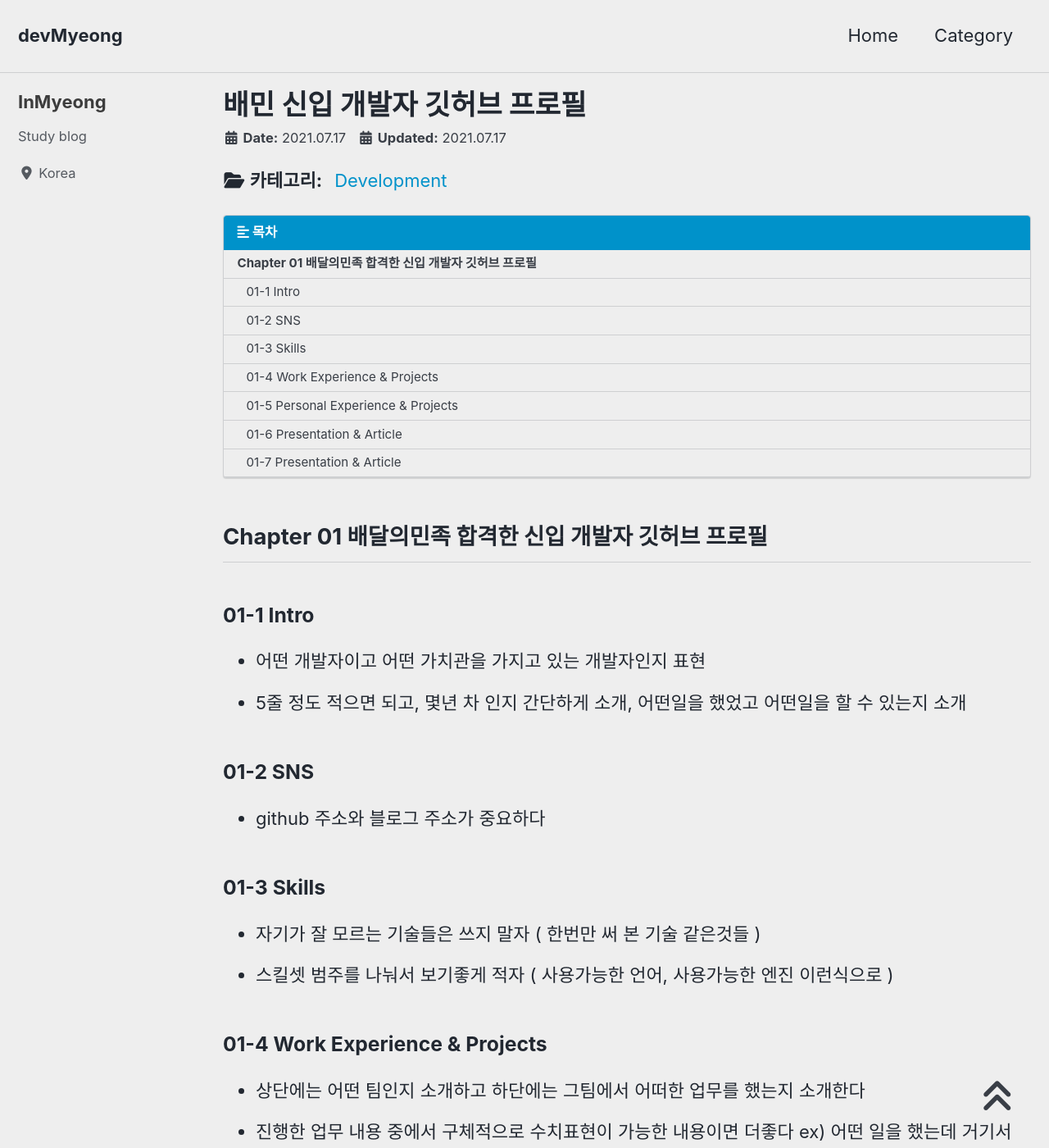
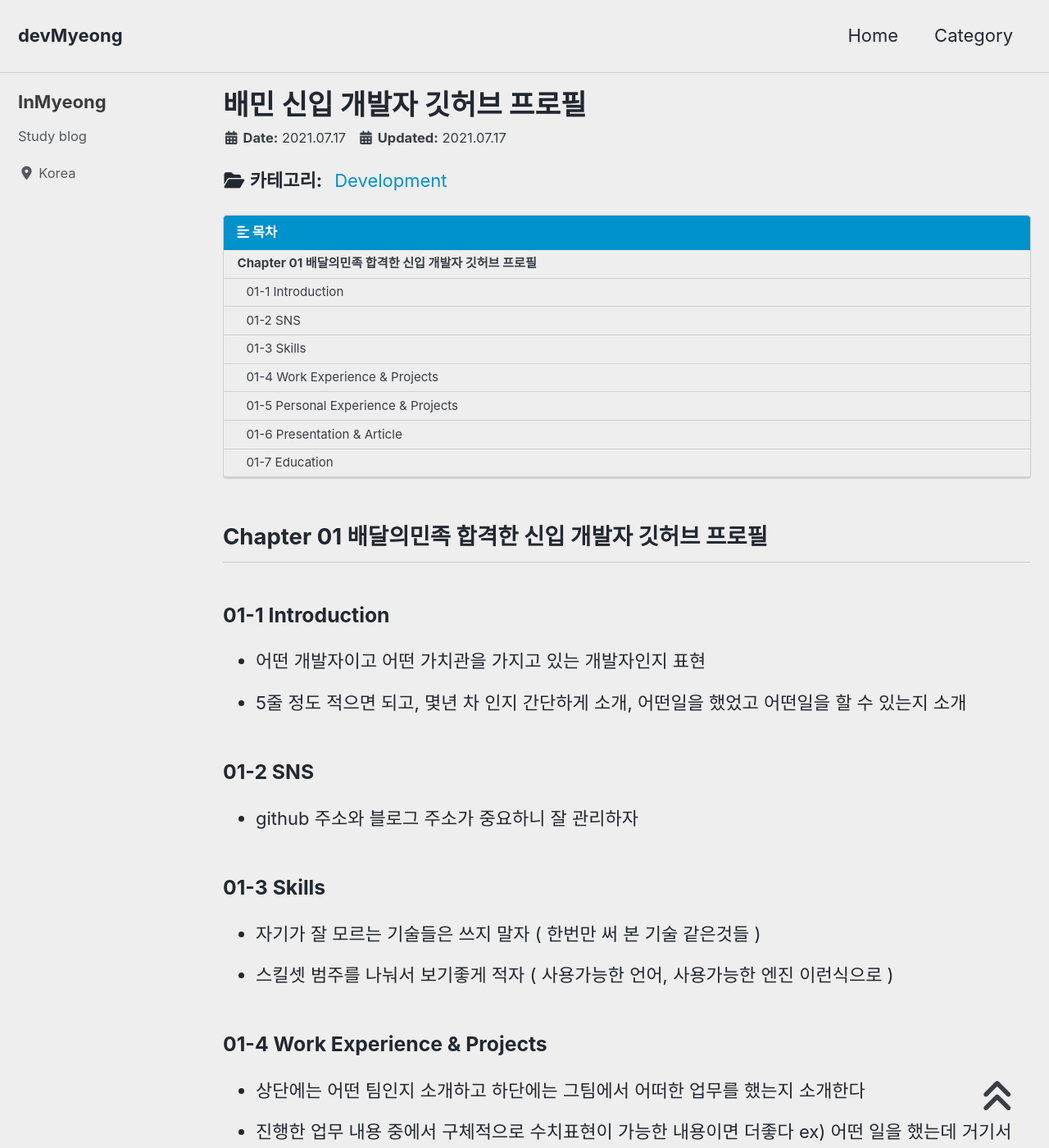
Before and after one commit to devMyeong/devMyeong.github.io, a Jekyll site: the page built from _posts/liberalArts/development/2021-07-17-baemin.md, in a window 1280 px wide and 1400 px high. Shown: the whole window at 82% size. Built offline with Jekyll 4.4.1, drawn with Linux system fonts in a browser that asks for light colours; cached includes are drawn as plain includes; nearby versions of some CDN libraries; some web fonts are replaced; some of the changed text lies outside the part shown.

Commit message:
baemin cate fiexed

```diff
--- a/_posts/liberalArts/development/2021-07-17-baemin.md
+++ b/_posts/liberalArts/development/2021-07-17-baemin.md
@@ -15,12 +15,12 @@ last_modified_at: 2021-07-17
 
 ## Chapter 01 배달의민족 합격한 신입 개발자 깃허브 프로필
 
-### 01-1 Intro
+### 01-1 Introduction
 - 어떤 개발자이고 어떤 가치관을 가지고 있는 개발자인지 표현
 - 5줄 정도 적으면 되고, 몇년 차 인지 간단하게 소개, 어떤일을 했었고 어떤일을 할 수 있는지 소개
 
 ### 01-2 SNS
-- github 주소와 블로그 주소가 중요하다
+- github 주소와 블로그 주소가 중요하니 잘 관리하자
 
 ### 01-3 Skills
 - 자기가 잘 모르는 기술들은 쓰지 말자 ( 한번만 써 본 기술 같은것들 )
@@ -38,7 +38,7 @@ last_modified_at: 2021-07-17
 ### 01-6 Presentation & Article
 - 사내 블로그 쓴 내용이나 유튜브 활동 등을 기재
 
-### 01-7 Presentation & Article
+### 01-7 Education
 - 어떤 교육을 받아 왔는지 기입
 - 개발에 관련된 내용만 기입하자 ( 영어 성적 등은 기입하지 말자 )
 
```
